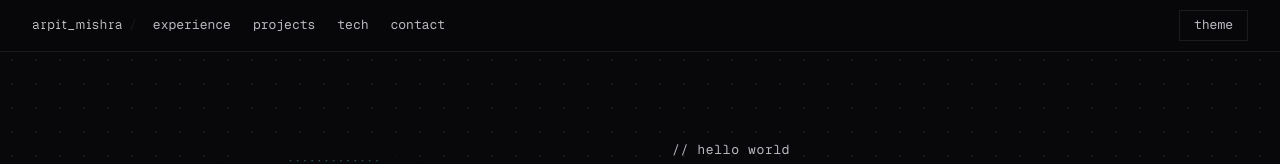
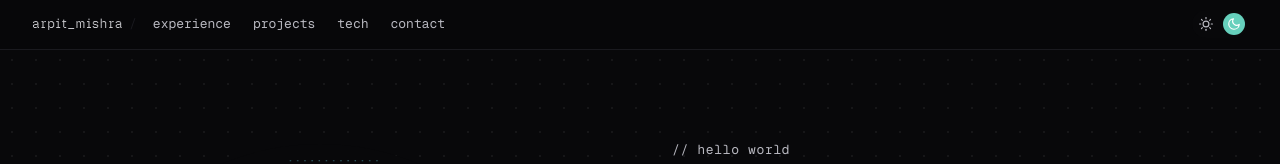
Before and after one commit to ArpitMishra17/arpitmishra-portfolio, a React (Vite) app: page / in a window 1280 px wide. Shown: the top 164 px of the page. Built offline with nearby package versions, Linux system fonts and the light colour scheme.

Commit message:
feat: change theme toggle to a pill shaped switch

```diff
--- a/src/App.tsx
+++ b/src/App.tsx
@@ -8,12 +8,12 @@
 import Contact from './components/Contact'
 
 export default function App() {
-  const { toggle } = useTheme()
+  const { theme, toggle } = useTheme()
 
   return (
     <>
       <div className="grid-bg" />
-      <Nav onToggleTheme={toggle} />
+      <Nav theme={theme} onToggleTheme={toggle} />
       <Hero />
       <Experience />
       <Projects />
--- a/src/components/Nav.tsx
+++ b/src/components/Nav.tsx
@@ -1,8 +1,9 @@
 interface NavProps {
+  theme: 'dark' | 'light'
   onToggleTheme: () => void
 }
 
-export default function Nav({ onToggleTheme }: NavProps) {
+export default function Nav({ theme, onToggleTheme }: NavProps) {
   return (
     <nav
       className="fixed top-0 left-0 right-0 z-[1000] flex justify-between items-center backdrop-blur-[12px] border-b transition-colors"
@@ -39,25 +40,77 @@
       <div className="flex items-center" style={{ gap: '10px' }}>
         <button
           onClick={onToggleTheme}
-          className="cursor-pointer transition-all"
+          className="cursor-pointer"
+          aria-label={`Switch to ${theme === 'dark' ? 'light' : 'dark'} mode`}
           style={{
-            background: 'none',
-            border: '1px solid var(--border)',
-            color: 'var(--dim)',
-            fontFamily: 'inherit',
-            fontSize: '13px',
-            padding: '4px 14px',
-          }}
-          onMouseEnter={e => {
-            e.currentTarget.style.borderColor = 'var(--accent)'
-            e.currentTarget.style.color = 'var(--accent)'
-          }}
-          onMouseLeave={e => {
-            e.currentTarget.style.borderColor = 'var(--border)'
-            e.currentTarget.style.color = 'var(--dim)'
+            position: 'relative',
+            width: '56px',
+            height: '28px',
+            borderRadius: '9999px',
+            border: 'none',
+            background: theme === 'dark' ? 'var(--bg)' : 'var(--border)',
+            padding: '3px',
+            display: 'flex',
+            alignItems: 'center',
+            justifyContent: 'space-between',
+            transition: 'background 0.3s ease',
           }}
         >
-          theme
+          {/* Sun icon */}
+          <span
+            style={{
+              width: '22px',
+              height: '22px',
+              display: 'flex',
+              alignItems: 'center',
+              justifyContent: 'center',
+              zIndex: 1,
+              color: theme === 'light' ? '#fff' : 'var(--dim)',
+              transition: 'color 0.3s ease',
+            }}
+          >
+            <svg width="14" height="14" viewBox="0 0 24 24" fill="none" stroke="currentColor" strokeWidth="2" strokeLinecap="round" strokeLinejoin="round">
+              <circle cx="12" cy="12" r="5" />
+              <line x1="12" y1="1" x2="12" y2="3" />
+              <line x1="12" y1="21" x2="12" y2="23" />
+              <line x1="4.22" y1="4.22" x2="5.64" y2="5.64" />
+              <line x1="18.36" y1="18.36" x2="19.78" y2="19.78" />
+              <line x1="1" y1="12" x2="3" y2="12" />
+              <line x1="21" y1="12" x2="23" y2="12" />
+              <line x1="4.22" y1="19.78" x2="5.64" y2="18.36" />
+              <line x1="18.36" y1="5.64" x2="19.78" y2="4.22" />
+            </svg>
+          </span>
+          {/* Moon icon */}
+          <span
+            style={{
+              width: '22px',
+              height: '22px',
+              display: 'flex',
+              alignItems: 'center',
+              justifyContent: 'center',
+              zIndex: 1,
+              color: theme === 'dark' ? '#fff' : 'var(--dim)',
+              transition: 'color 0.3s ease',
+            }}
+          >
+            <svg width="14" height="14" viewBox="0 0 24 24" fill="none" stroke="currentColor" strokeWidth="2" strokeLinecap="round" strokeLinejoin="round">
+              <path d="M21 12.79A9 9 0 1 1 11.21 3 7 7 0 0 0 21 12.79z" />
+            </svg>
+          </span>
+          {/* Sliding circle */}
+          <span
+            style={{
+              position: 'absolute',
+              top: '3px',
+              left: theme === 'light' ? '3px' : '31px',
+              width: '22px',
+              height: '22px',
+              borderRadius: '9999px',
+              background: 'var(--accent)',
+              transition: 'left 0.3s ease',
+            }}
+          />
         </button>
       </div>
     </nav>
```
